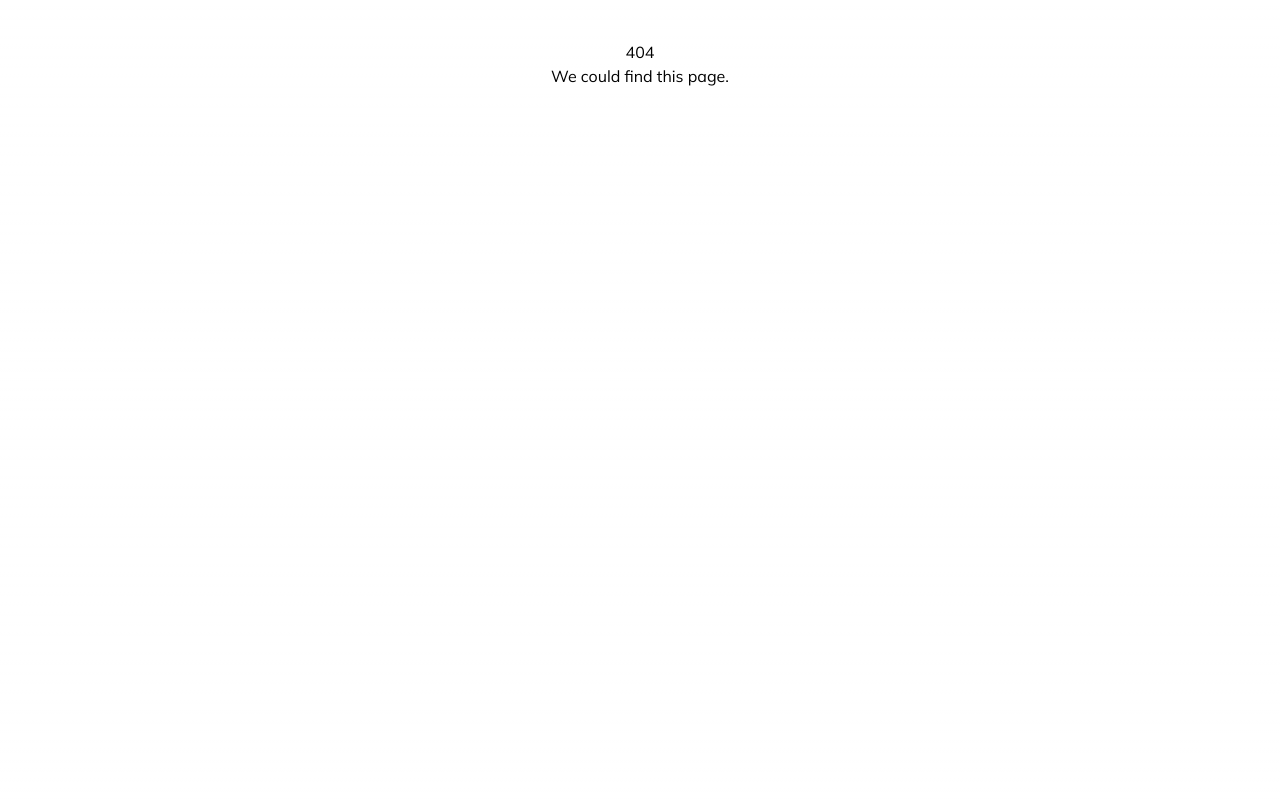
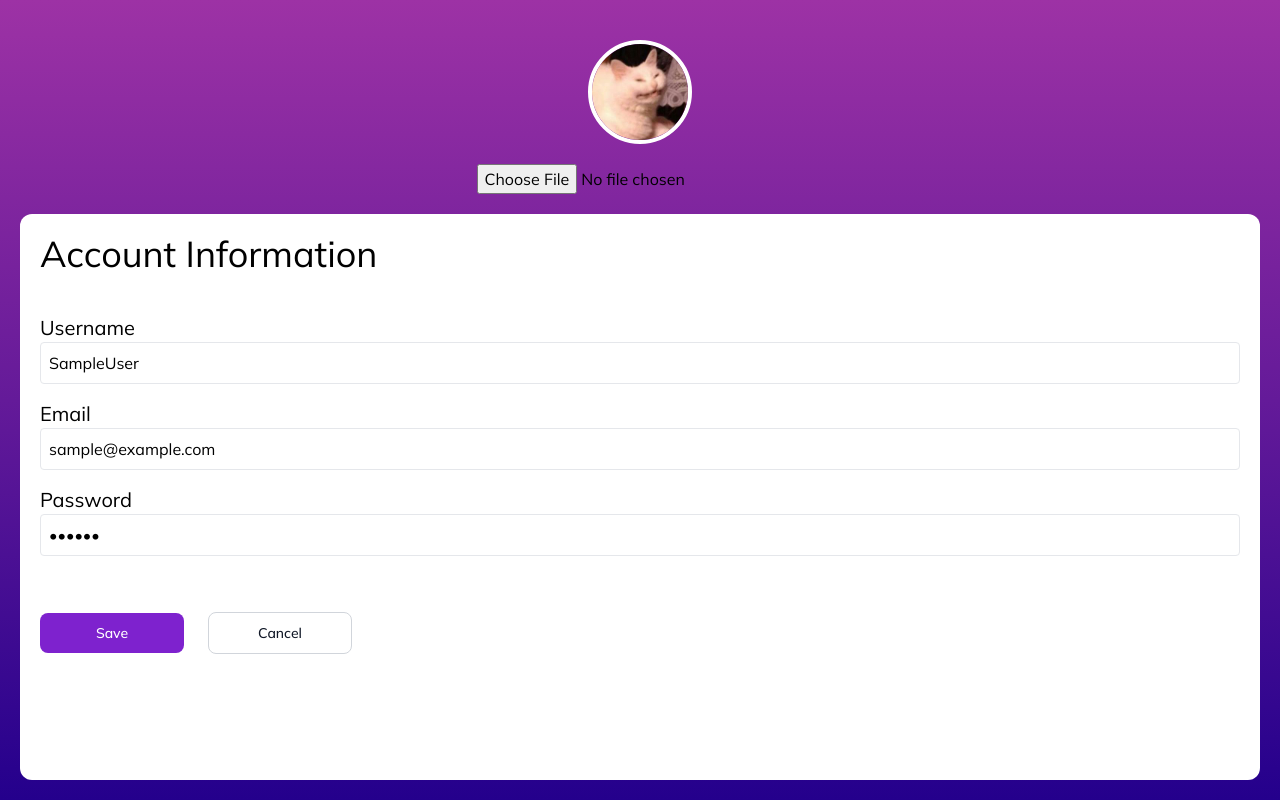
Before and after one commit to WhiteStoneDental/whitestone_IDSP, a Next.js app: page /settings in a window 1280 px wide. Before the commit this address had no page. Built offline with nearby package versions, Linux system fonts and the light colour scheme.

Commit message:
settings page added

```diff
--- /dev/null
+++ b/src/app/settings/page.tsx
@@ -0,0 +1,133 @@
+'use client';
+
+import { useState, useEffect } from 'react';
+import SaveButton from '@/components/SaveButton';
+import CancelButton from '@/components/CancelButton';
+
+const SettingsPage = () => {
+  const [userData, setUserData] = useState({
+    username: '',
+    email: '',
+    password: '',
+  });
+  const [avatar, setAvatar] = useState(null);
+
+  useEffect(() => {
+    // Simulate fetching user data from your backend or a data source
+    // and populate the userData state.
+    // Replace this with an actual fetch request.
+    setUserData({
+      username: 'SampleUser',
+      email: 'sample@example.com',
+      password: '******',
+    });
+  }, [3000]);
+
+  const handleInputChange = (e) => {
+    const { name, value } = e.target;
+    setUserData({ ...userData, [name]: value });
+  };
+
+  const handleAvatarChange = (e) => {
+    const file = e.target.files[0];
+    setAvatar(file);
+  };
+
+  const handleSubmit = async (e) => {
+    e.preventDefault();
+    const formData = new FormData();
+    formData.append('avatar', avatar);
+    formData.append('username', userData.username);
+    formData.append('email', userData.email);
+    formData.append('password', userData.password);
+
+    try {
+      // Send a request to your server to update the user's data
+      // Replace this with your actual update API endpoint and method (e.g., POST).
+      const response = await fetch('/api/updateUser', {
+        method: 'POST',
+        body: formData,
+      });
+
+      if (response.ok) {
+        // Data updated successfully, you can provide user feedback here
+        alert('User data updated successfully!');
+      } else {
+        // Handle errors and provide user feedback on failure
+        alert(`User data update failed: ${response.statusText}`);
+      }
+    } catch (error) {
+      // Handle network or other errors and provide user feedback
+      alert(`An error occurred while updating user data: ${error.message}`);
+    }
+  };
+
+  return (
+    <div
+      className="flex flex-col p-5 h-screen"
+      style={{
+        backgroundImage:
+          "var(--homepage-gradient, gradient-from-24008C via-9D32A5 to-641A99)",
+      }}
+    >
+      <div className="flex flex-col p-5">
+        <div className="relative mx-auto mb-5">
+          <div className="rounded-full border-4 border-white">
+            <img
+              src="/image-placeholder.jpg"
+              alt="User Avatar"
+              className="w-24 h-24 rounded-full object-cover mx-auto"
+            />
+
+          </div>
+        </div>
+        <input className="relative mx-auto" type="file" accept="image/*" onChange={handleAvatarChange} />
+      </div>
+
+      <div className="bg-white p-5 rounded-xl h-screen w-full overflow-hidden">
+        <h1 className="text-4xl mt-30 mb-10">Account Information</h1>
+        <form onSubmit={handleSubmit}>
+          <div className="mb-4">
+            <label className="text-xl">Username</label>
+            <input
+              type="text"
+              name="username"
+              value={userData.username}
+              onChange={handleInputChange}
+              className="w-full border rounded p-2"
+            />
+          </div>
+          <div className="mb-4">
+            <label className="text-xl">Email</label>
+            <input
+              type="email"
+              name="email"
+              value={userData.email}
+              onChange={handleInputChange}
+              className="w-full border rounded p-2"
+            />
+          </div>
+          <div className="mb-4">
+            <label className="text-xl">Password</label>
+            <input
+              type="password"
+              name="password"
+              value={userData.password}
+              onChange={handleInputChange}
+              className="w-full border rounded p-2"
+            />
+          </div>
+          <div>
+          <SaveButton/>
+          <CancelButton />
+        </div>
+
+        </form>
+
+
+      </div>
+    </div>
+  );
+};
+
+export default SettingsPage;
--- a/src/components/CancelButton.tsx
+++ b/src/components/CancelButton.tsx
@@ -2,7 +2,7 @@ export default function CancelButton() {
     return (
         <button
             type="button"
-            className="text-gray-900 bg-white border border-gray-300 focus:outline-none hover:bg-gray-100 focus:ring-4 focus:ring-gray-200 font-medium rounded-lg text-sm px-5 py-2.5 mr-2 mb-2 dark:bg-gray-800 dark:text-white dark:border-gray-600 dark:hover:bg-gray-700 dark:hover:border-gray-600 dark:focus:ring-gray-700 w-36"
+            className="text-gray-900 bg-white border border-gray-300 focus:outline-none hover:bg-gray-100 focus:ring-4 focus:ring-gray-200 font-medium rounded-lg text-sm px-5 py-2.5 mr-2 mb-2 dark:bg-gray-800 dark:text-white dark:border-gray-600 dark:hover:bg-gray-700 dark:hover:border-gray-600 dark:focus:ring-gray-700 w-36 mt-10 ml-3"
         >Cancel
         </button>
     );
--- a/src/components/SaveButton.tsx
+++ b/src/components/SaveButton.tsx
@@ -1,8 +1,8 @@
 export default function SaveButton() {
     return (
       <button
-      type="button"
-      className="focus:outline-none text-white bg-purple-700 hover:bg-purple-800 focus:ring-4 focus:ring-purple-300 font-medium rounded-lg text-sm px-5 py-2.5 mb-2 dark:bg-purple-600 dark:hover:bg-purple-700 dark:focus:ring-purple-900 w-36"
+      type="submit"
+      className="focus:outline-none text-white bg-purple-700 hover:bg-purple-800 focus:ring-4 focus:ring-purple-300 font-medium rounded-lg text-sm px-5 py-2.5 mb-2 dark:bg-purple-600 dark:hover:bg-purple-700 dark:focus:ring-purple-900 w-36 mt-15 mr-3"
     >
       Save
     </button>
```
Also changed, not shown: public/image-placeholder.jpg (added).
